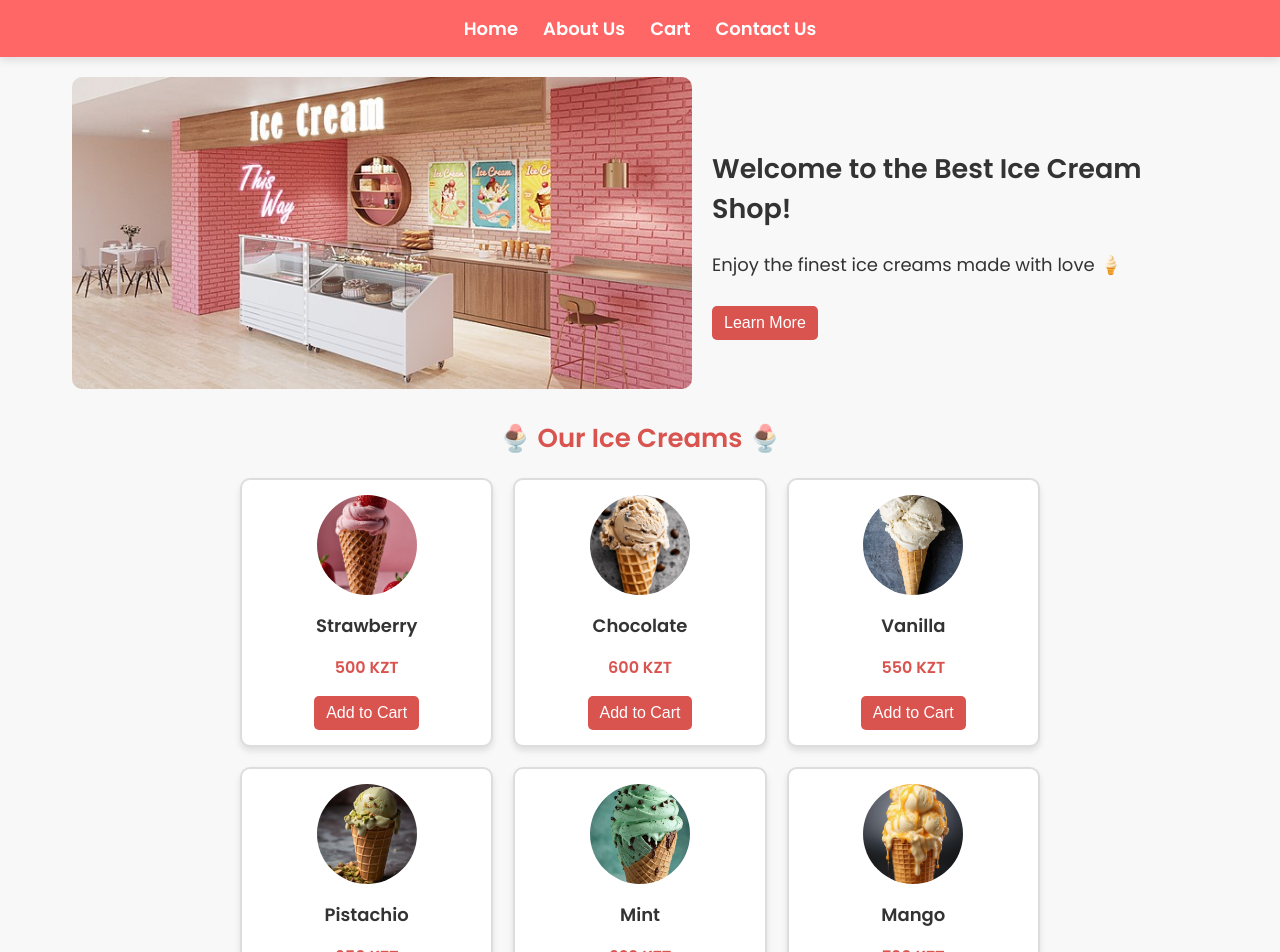
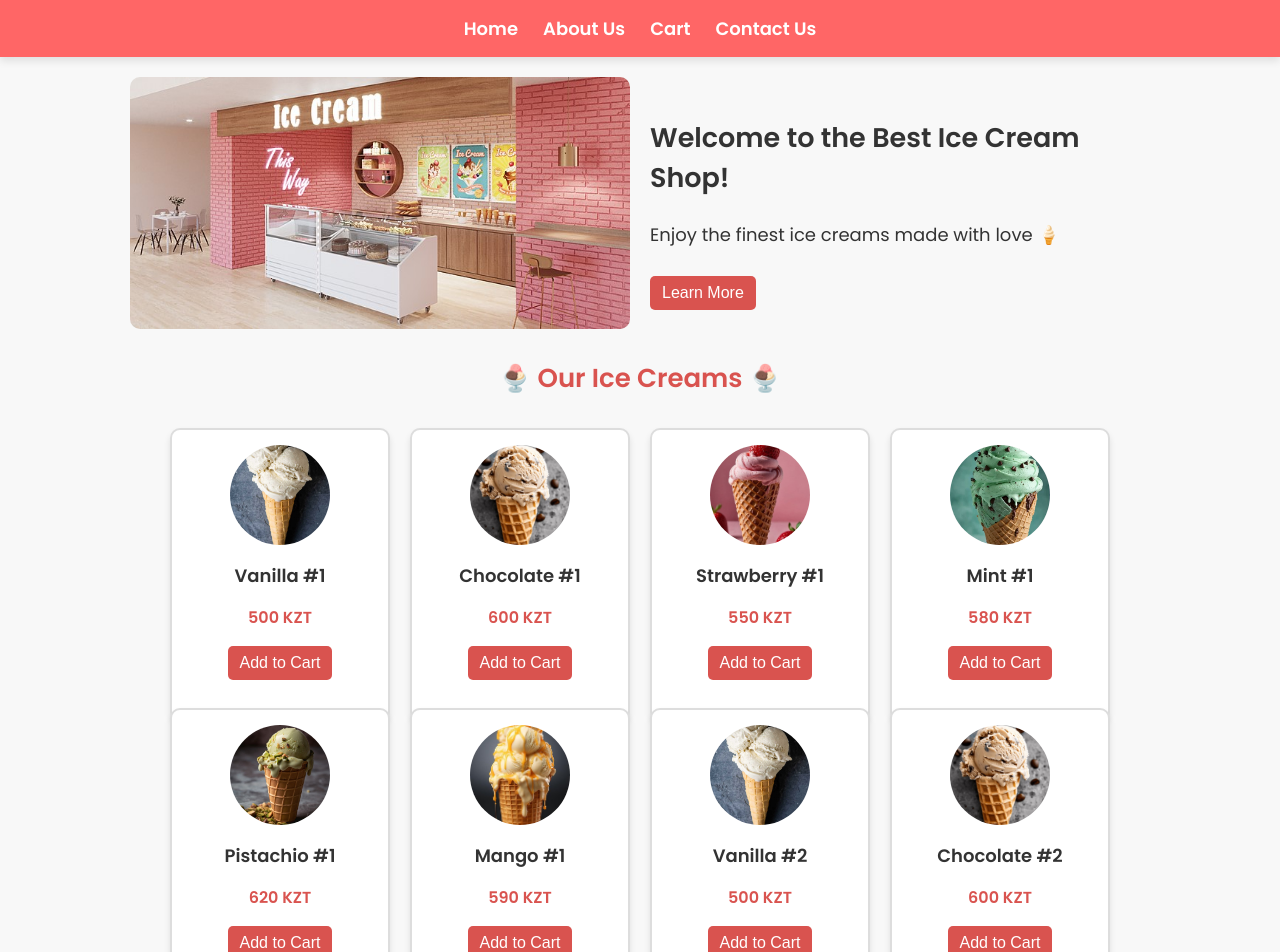
Before and after one commit to notsaniyaa/Main-page-of-final-project, a React (Create React App) app: page / in a window 1280 px wide. Shown: the top 952 px of the page. Built offline with nearby package versions, Linux system fonts and the light colour scheme.

Commit message:
/virtualized

```diff
--- a/package.json
+++ b/package.json
@@ -12,6 +12,7 @@
     "react-icons": "^5.5.0",
     "react-router-dom": "^7.2.0",
     "react-scripts": "5.0.1",
+    "react-window": "^1.8.11",
     "web-vitals": "^2.1.4"
   },
   "scripts": {
--- a/src/App.js
+++ b/src/App.js
@@ -21,4 +21,5 @@ function App() {
     </CartProvider>
   );
 }
+
 export default App;
--- /dev/null
+++ b/src/components/HomeGridVirtualized.js
@@ -0,0 +1,141 @@
+import { FixedSizeGrid as Grid } from "react-window";
+import iceCreams from "../data/iceCreams";
+import { useNavigate } from "react-router-dom";
+import { useCart } from "../context/cartContext";
+
+const COLUMN_COUNT = 4;
+const CARD_WIDTH = 240;
+const CARD_HEIGHT = 280;
+
+function HomeGridVirtualized() {
+  const { addToCart } = useCart();
+  const navigate = useNavigate();
+  const rowCount = Math.ceil(iceCreams.length / COLUMN_COUNT);
+
+  const Cell = ({ columnIndex, rowIndex, style }) => {
+    const itemIndex = rowIndex * COLUMN_COUNT + columnIndex;
+    if (itemIndex >= iceCreams.length) return null;
+    const iceCream = iceCreams[itemIndex];
+
+    return (
+      <div style={{ ...style, padding: "10px", boxSizing: "border-box" }}>
+        <div style={styles.card}>
+          <img src={`/images/${iceCream.image}`} alt={iceCream.name} style={styles.image} />
+          <h3 style={styles.name}>{iceCream.name}</h3>
+          <p style={styles.price}>{iceCream.price} KZT</p>
+          <button style={styles.button} onClick={() => addToCart(iceCream)}>Add to Cart</button>
+        </div>
+      </div>
+    );
+  };
+
+  return (
+    <div style={styles.container}>
+      <div style={styles.bannerSection}>
+        <img src="/images/banner.jpg" alt="Ice Cream Shop" style={styles.banner} />
+        <div style={styles.bannerText}>
+          <h2>Welcome to the Best Ice Cream Shop!</h2>
+          <p>Enjoy the finest ice creams made with love 🍦</p>
+          <button style={styles.exploreButton} onClick={() => navigate("/about")}>
+            Learn More
+          </button>
+        </div>
+      </div>
+
+      <h2 style={styles.title}>🍨 Our Ice Creams 🍨</h2>
+
+      <div style={{ display: "flex", justifyContent: "center" }}>
+        <Grid
+          columnCount={COLUMN_COUNT}
+          columnWidth={CARD_WIDTH}
+          height={600}
+          rowCount={rowCount}
+          rowHeight={CARD_HEIGHT}
+          width={CARD_WIDTH * COLUMN_COUNT}
+        >
+          {Cell}
+        </Grid>
+      </div>
+    </div>
+  );
+}
+
+const styles = {
+  container: {
+    padding: "20px",
+    textAlign: "center",
+    boxSizing: "border-box",
+  },
+  bannerSection: {
+    display: "flex",
+    alignItems: "center",
+    justifyContent: "center",
+    gap: "20px",
+    marginBottom: "30px",
+    flexWrap: "wrap",
+  },
+  banner: {
+    width: "100%",
+    maxWidth: "500px",
+    borderRadius: "10px",
+  },
+  bannerText: {
+    maxWidth: "500px",
+    textAlign: "left",
+    fontSize: "18px",
+  },
+  exploreButton: {
+    background: "#d9534f",
+    color: "#fff",
+    padding: "8px 12px",
+    border: "none",
+    borderRadius: "5px",
+    cursor: "pointer",
+    fontSize: "16px",
+    transition: "0.3s",
+    marginTop: "10px",
+  },
+  title: {
+    fontSize: "26px",
+    fontWeight: "bold",
+    color: "#d9534f",
+    marginBottom: "20px",
+  },
+  card: {
+    padding: "15px",
+    border: "2px solid #ddd",
+    borderRadius: "10px",
+    background: "#fff",
+    boxShadow: "0 4px 6px rgba(0,0,0,0.1)",
+    textAlign: "center",
+    height: "100%",
+  },
+  image: {
+    width: "100px",
+    height: "100px",
+    borderRadius: "50%",
+    objectFit: "cover",
+  },
+  name: {
+    fontSize: "18px",
+    fontWeight: "bold",
+    margin: "10px 0",
+  },
+  price: {
+    color: "#d9534f",
+    fontSize: "16px",
+    fontWeight: "bold",
+  },
+  button: {
+    background: "#d9534f",
+    color: "#fff",
+    padding: "8px 12px",
+    border: "none",
+    borderRadius: "5px",
+    cursor: "pointer",
+    fontSize: "16px",
+    transition: "0.3s",
+  },
+};
+
+export default HomeGridVirtualized;
--- a/src/data/iceCreams.js
+++ b/src/data/iceCreams.js
@@ -1,10 +1,19 @@
-const iceCreams = [
-    { id: 1, name: "Strawberry", price: 500, image: "strawberry.jpg" },
-    { id: 2, name: "Chocolate", price: 600, image: "chocolate.jpg" },
-    { id: 3, name: "Vanilla", price: 550, image: "vanilla.jpg" },
-    { id: 4, name: "Pistachio", price: 650, image: "pistachio.jpg" },
-    { id: 5, name: "Mint", price: 620, image: "mint.jpg" },
-    { id: 6, name: "Mango", price: 700, image: "mango.jpg" },
-  ];
+const baseIceCreams = [
+  { id: 1, name: "Vanilla", price: 500, image: "vanilla.jpg" },
+  { id: 2, name: "Chocolate", price: 600, image: "chocolate.jpg" },
+  { id: 3, name: "Strawberry", price: 550, image: "strawberry.jpg" },
+  { id: 4, name: "Mint", price: 580, image: "mint.jpg" },
+  { id: 5, name: "Pistachio", price: 620, image: "pistachio.jpg" },
+  { id: 6, name: "Mango", price: 590, image: "mango.jpg" },
+];
 
-  export default iceCreams;
+// Дублируем мороженое для демонстрации
+const iceCreams = Array.from({ length: 10 }, (_, i) => {
+  return baseIceCreams.map(item => ({
+    ...item,
+    id: item.id + i * baseIceCreams.length,
+    name: `${item.name} #${i + 1}`
+  }));
+}).flat();
+
+export default iceCreams;
--- a/src/pages/Cart.js
+++ b/src/pages/Cart.js
@@ -16,7 +16,6 @@ const Cart = () => {
   };
 
   const handleSubmit = (e) => {
-    e.preventDefault();
     alert("Order submitted!");
     console.log("Order details:", formData);
     setFormData({ name: "", email: "", address: "", phone: "" });
--- a/src/pages/Home.js
+++ b/src/pages/Home.js
@@ -1,103 +1,7 @@
-import { useCart } from "../context/cartContext";
-import iceCreams from "../data/iceCreams";
-import { useNavigate } from "react-router-dom";
+import HomeGridVirtualized from "../components/HomeGridVirtualized";
 
 function Home() {
-  const { addToCart } = useCart();
-  const navigate = useNavigate();
-
-  return (
-    <div style={styles.container}>
-
-      <div style={styles.bannerSection}>
-        <img src="/images/banner.jpg" alt="Ice Cream Shop" style={styles.banner} />
-        <div style={styles.bannerText}>
-          <h2>Welcome to the Best Ice Cream Shop!</h2>
-          <p>Enjoy the finest ice creams made with love 🍦</p>
-          <button style={styles.exploreButton} onClick={() => navigate("/about")}>
-            Learn More
-          </button>
-        </div>
-      </div>
-
-      <h2 style={styles.title}>🍨 Our Ice Creams 🍨</h2>
-
-      <div style={styles.iceCreamGrid}>
-        {iceCreams.map((iceCream) => (
-          <div key={iceCream.id} style={styles.card}>
-            <img src={`/images/${iceCream.image}`} alt={iceCream.name} style={styles.image} />
-            <h3 style={styles.name}>{iceCream.name}</h3>
-            <p style={styles.price}>{iceCream.price} KZT</p>
-            <button style={styles.button} onClick={() => addToCart(iceCream)}>
-              Add to Cart
-            </button>
-          </div>
-        ))}
-      </div>
-    </div>
-  );
+  return <HomeGridVirtualized />;
 }
 
-const styles = {
-  container: { padding: "20px", textAlign: "center" },
-
-  bannerSection: { display: "flex", alignItems: "center", justifyContent: "center", gap: "20px", marginBottom: "30px" },
-  banner: { width: "50%", borderRadius: "10px" },
-  bannerText: { maxWidth: "40%", textAlign: "left", fontSize: "18px" },
-
-  exploreButton: {
-    background: "#d9534f",
-    color: "#fff",
-    padding: "8px 12px",
-    border: "none",
-    borderRadius: "5px",
-    cursor: "pointer",
-    fontSize: "16px",
-    transition: "0.3s",
-    marginTop: "10px",
-  },
-
-  title: { fontSize: "26px", fontWeight: "bold", color: "#d9534f", marginBottom: "20px" },
-
-  iceCreamGrid: {
-    display: "grid",
-    gridTemplateColumns: "repeat(3, 1fr)",
-    gap: "20px",
-    maxWidth: "800px",
-    margin: "0 auto"
-  },
-
-  card: {
-    padding: "15px",
-    border: "2px solid #ddd",
-    borderRadius: "10px",
-    background: "#fff",
-    boxShadow: "0 4px 6px rgba(0,0,0,0.1)",
-    textAlign: "center",
-    transition: "transform 0.2s"
-  },
-
-  image: {
-    width: "100px",
-    height: "100px",
-    borderRadius: "50%",
-    objectFit: "cover"
-  },
-
-  name: { fontSize: "18px", fontWeight: "bold", margin: "10px 0" },
-
-  price: { color: "#d9534f", fontSize: "16px", fontWeight: "bold" },
-
-  button: {
-    background: "#d9534f",
-    color: "#fff",
-    padding: "8px 12px",
-    border: "none",
-    borderRadius: "5px",
-    cursor: "pointer",
-    fontSize: "16px",
-    transition: "0.3s"
-  },
-};
-
 export default Home;
```
Also changed, not shown: 1 other file (tests, documents, lock files or other folders).
